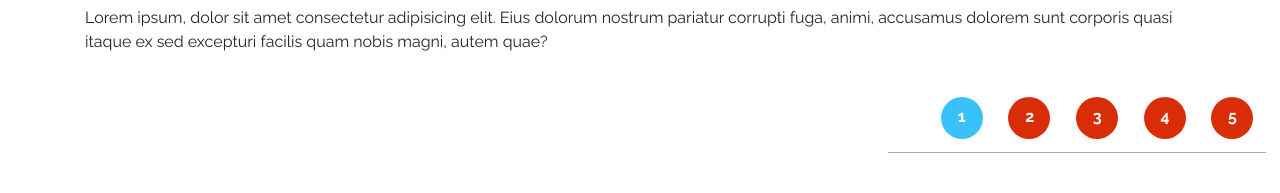
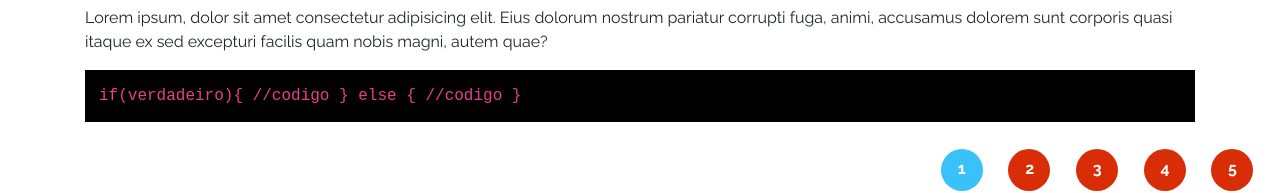
Before and after one commit to 4lessandrodev/idev-portal-frontend-react, a React (Create React App) app: page / in a window 1280 px wide. Shown: the part 1349-1542 px from the top of the page. Built offline with nearby package versions, Linux system fonts and the light colour scheme.

Commit message:
feat(components): adding code component

```diff
--- /dev/null
+++ b/src/components/Aula/Content/Codigo/Codigo.css
@@ -0,0 +1,7 @@
+.aula__codigo{
+    display: flex;
+    overflow: hidden;
+    background-color: var(--black);
+    padding: 14px;
+    margin: 0;
+}
--- /dev/null
+++ b/src/components/Aula/Content/Codigo/Codigo.jsx
@@ -0,0 +1,10 @@
+import React from 'react';
+import './Codigo.css';
+
+export default props => (
+
+    <code className="aula__codigo">
+        {props.code}
+    </code>
+
+)
--- a/src/components/Aula/Content/Texto/Texto.jsx
+++ b/src/components/Aula/Content/Texto/Texto.jsx
@@ -3,6 +3,6 @@ import './Texto.css';
 
 export default props => (
     <p>
-        Lorem ipsum, dolor sit amet consectetur adipisicing elit. Eius dolorum nostrum pariatur corrupti fuga, animi, accusamus dolorem sunt corporis quasi itaque ex sed excepturi facilis quam nobis magni, autem quae?
+        {props.text}
     </p>
 )
--- a/src/components/Templates/Aula/Aula.jsx
+++ b/src/components/Templates/Aula/Aula.jsx
@@ -5,6 +5,7 @@ import Subtitulo from '../../Aula/Content/Subtitulo/Subtitulo';
 import Texto from '../../Aula/Content/Texto/Texto';
 import './Aula.css';
 import Slide from '../../Aula/Slides/Slide';
+import Codigo from '../../Aula/Content/Codigo/Codigo';
 
 export default props => (
 
@@ -16,15 +17,17 @@ export default props => (
             <Title title="Introdução a Javascript" />
             <Subtitulo subtitle="Dando os primeiros passos com js" />
 
-            <Texto />
+            <Texto text="Lorem ipsum, dolor sit amet consectetur adipisicing elit. Eius dolorum nostrum pariatur corrupti fuga, animi, accusamus dolorem sunt corporis quasi itaque ex sed excepturi facilis quam nobis magni, autem quae?"/>
 
             <Slide link="https://docs.google.com/presentation/d/e/2PACX-1vSEMn1JmxF-8TMwWMOGlmuNK87SE9o7UkYhcaVzvE0Dtki_Yyjo4-qtxCaeSvxQYWL6xg2ObCSJMOPT/embed?start=false&loop=false&delayms=30000" />
 
             <Subtitulo subtitle="A importância do javascript" />
 
-            <Texto />
+            <Texto text="Lorem ipsum, dolor sit amet consectetur adipisicing elit. Eius dolorum nostrum pariatur corrupti fuga, animi, accusamus dolorem sunt corporis quasi itaque ex sed excepturi facilis quam nobis magni, autem quae?"/>
 
-            <Texto />
+            <Texto text="Lorem ipsum, dolor sit amet consectetur adipisicing elit. Eius dolorum nostrum pariatur corrupti fuga, animi, accusamus dolorem sunt corporis quasi itaque ex sed excepturi facilis quam nobis magni, autem quae?" />
+
+            <Codigo code="if(verdadeiro){ //codigo } else { //codigo }"/>
 
         </article>
         <footer className="footer__aula">
```
Also changed, not shown: src/components/Aula/Aula.jsx (deleted, +0 -10 lines), src/components/Aula/Aula.css (deleted).
